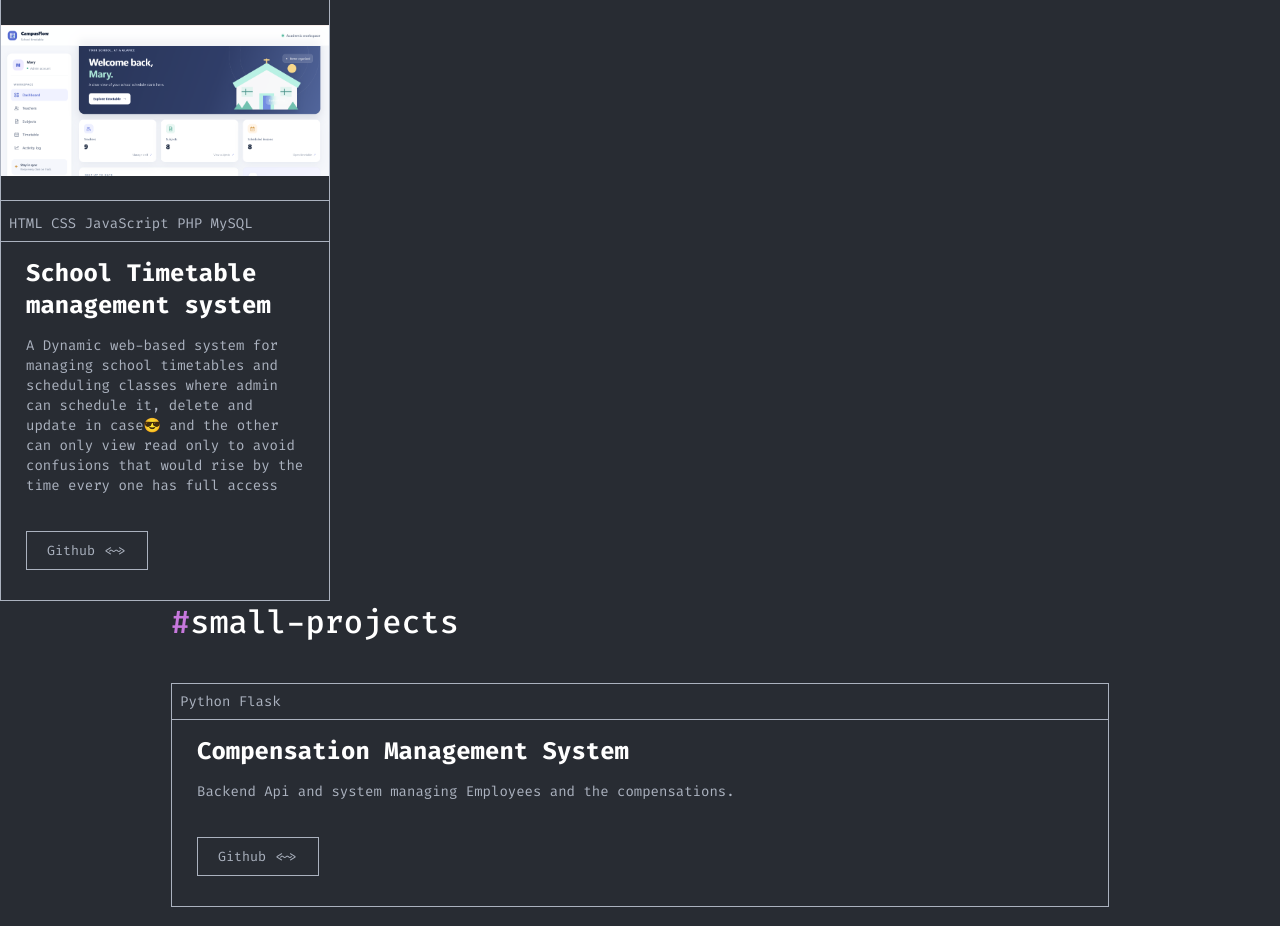
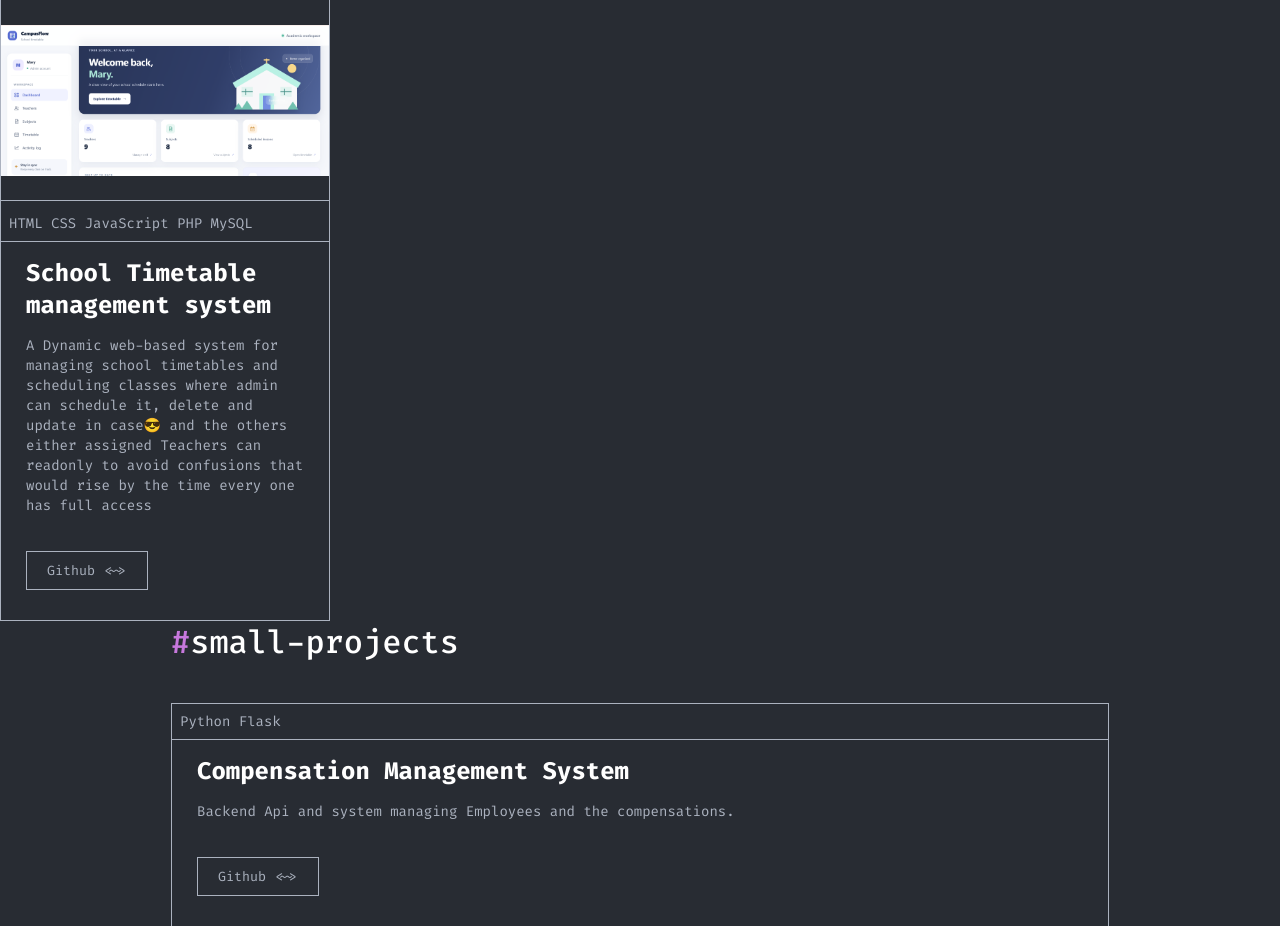
Before and after one commit to mugishakayishema/kayishema, a Flask app: page /projects in a window 1280 px wide. Shown: the part 1008-1934 px from the top of the page. Run offline with Flask 3, Linux system fonts and the light colour scheme.

Commit message:
initial commit

```diff
--- a/templates/projects.html
+++ b/templates/projects.html
@@ -91,7 +91,7 @@
                 <div class="card-tech">HTML CSS JavaScript PHP MySQL </div>
                 <div class="card-body">
                     <h3>School Timetable management system</h3>
-                    <p>A Dynamic web-based system for managing school timetables and scheduling classes where admin can schedule it, delete and update in case😎 and the other can only view read only to avoid confusions that would rise by the time every one has full access</p>
+                    <p>A Dynamic web-based system for managing school timetables and scheduling classes where admin can schedule it, delete and update in case😎 and the others either assigned Teachers can readonly to avoid confusions that would rise by the time every one has full access</p>
                     <div class="card-buttons">
                         <a href="https://github.com/mugishakayishema/BIT-Y3-G2--224003729--SchoolTimetable" target="_blank"><button class="second">Github <~></button></a>
                     </div>
```
